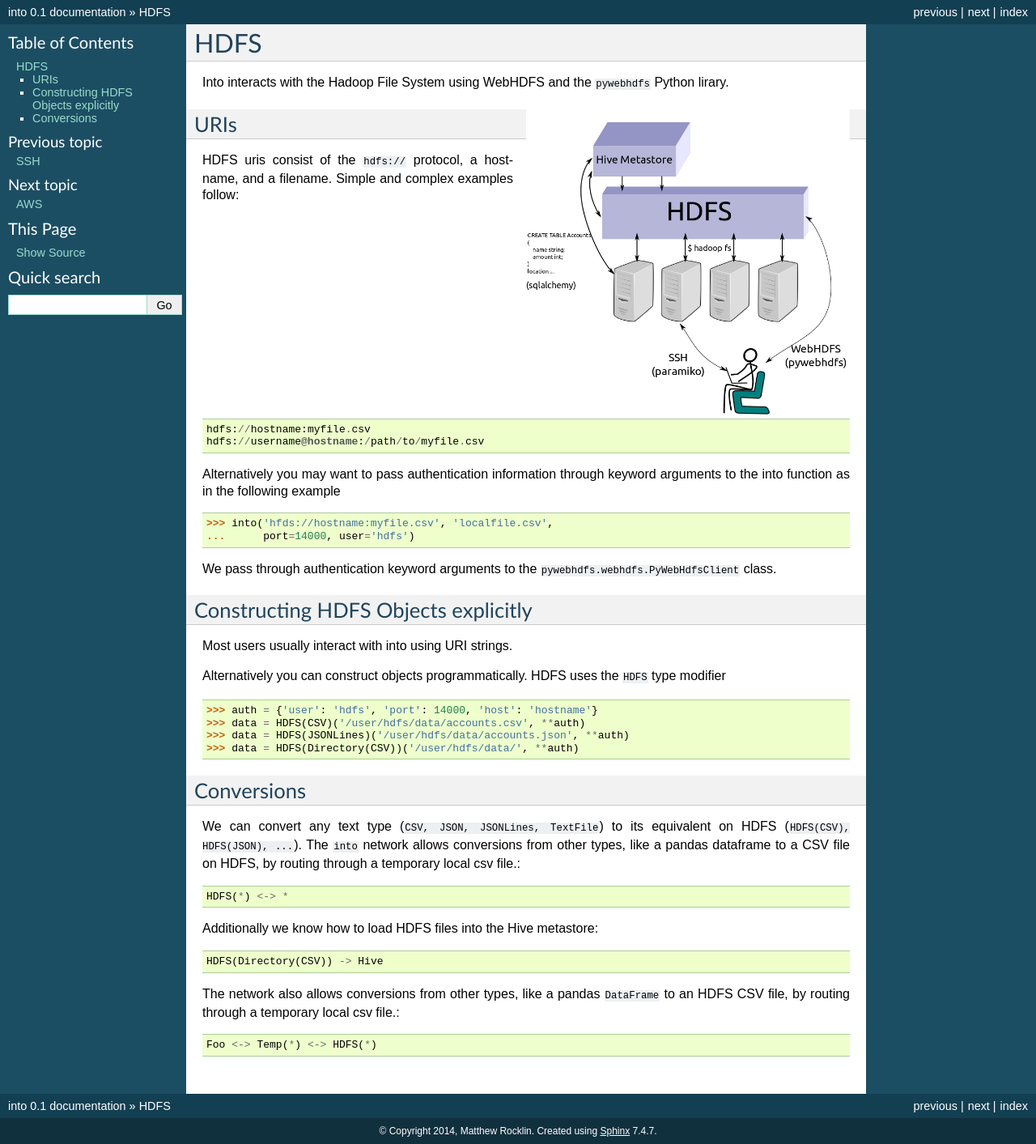
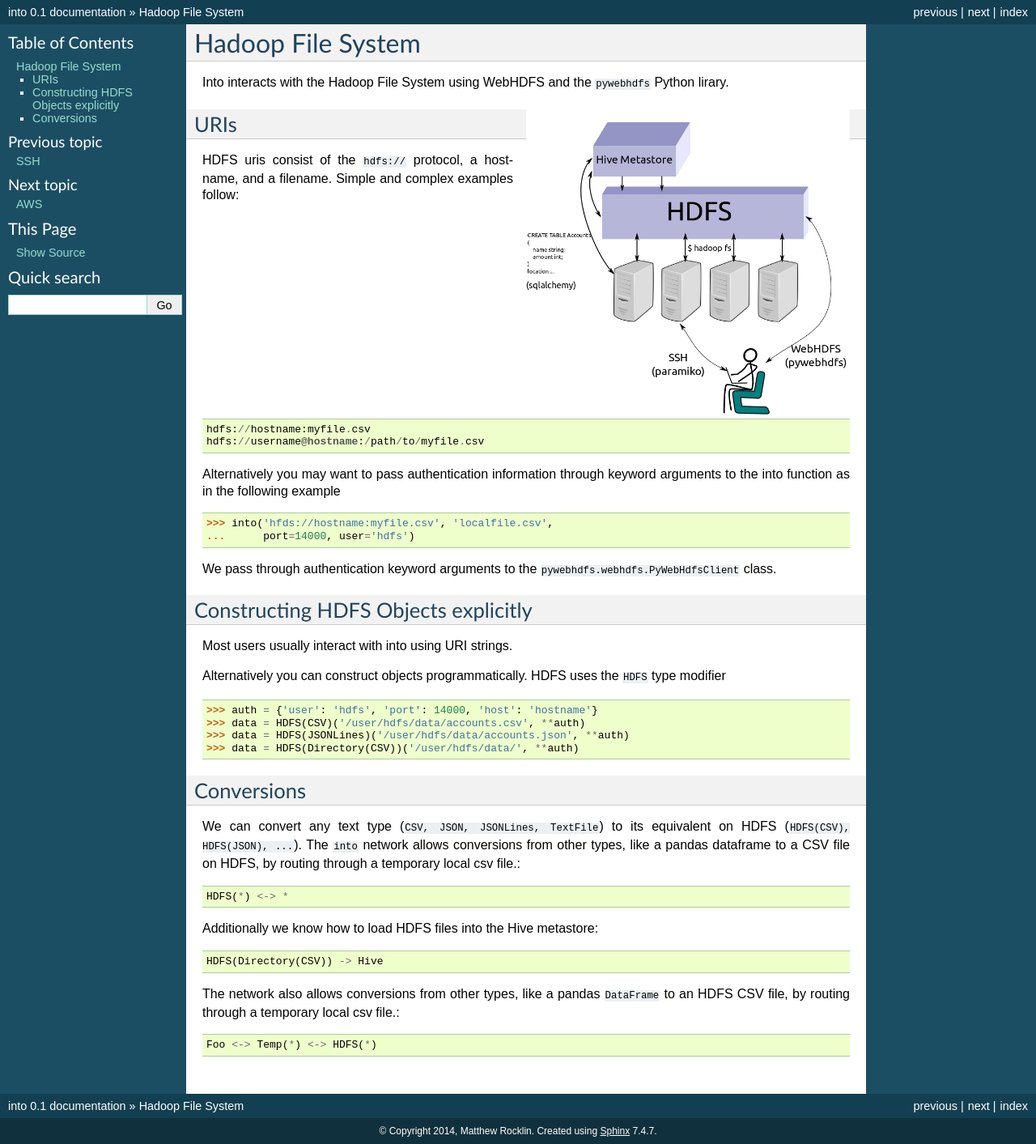
Before and after one commit to blaze/odo, a Sphinx documentation site: the page built from docs/source/hdfs.rst, in a window 1280 px wide. Shown: the whole page at 81% size. Built offline with Sphinx 7.4.7, drawn with Linux system fonts in a browser that asks for light colours.

Commit message:
rename hdfs to hadoop file system

```diff
--- a/docs/source/hdfs.rst
+++ b/docs/source/hdfs.rst
@@ -1,5 +1,5 @@
-HDFS
-====
+Hadoop File System
+==================
 
 Into interacts with the Hadoop File System using WebHDFS and the ``pywebhdfs``
 Python lirary.
```
